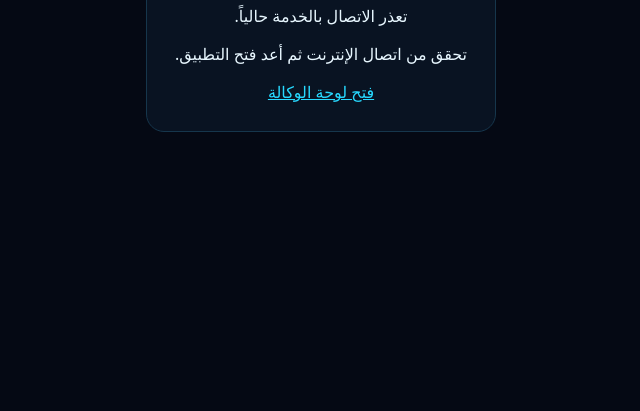
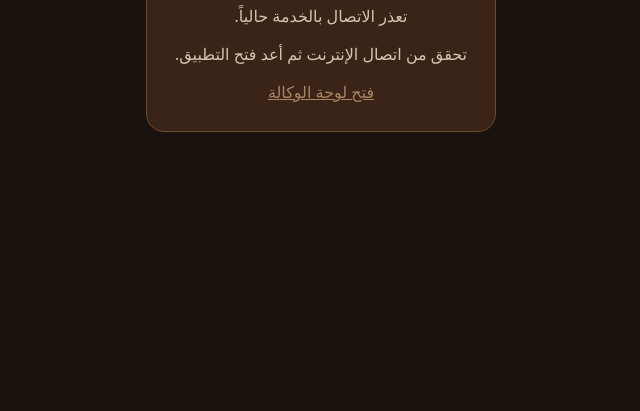
Before and after one commit to ezel920922-art/Multi-market-AI-trading, a website: page mobile/www/index.html in a window 1280 px wide. Shown: the part 389-800 px from the top of the page, without its empty margins (319-959 px from the left). Drawn offline with Linux system fonts and the light colour scheme.

Commit message:
Apply espresso bronze palette to Android offline fallback

```diff
--- a/mobile/www/index.html
+++ b/mobile/www/index.html
@@ -1 +1 @@
-<!doctype html><html lang="ar" dir="rtl"><head><meta charset="utf-8"><meta name="viewport" content="width=device-width,initial-scale=1,viewport-fit=cover"><meta name="theme-color" content="#050914"><title>AI Trading Agency</title><style>body{margin:0;min-height:100vh;display:grid;place-items:center;background:#050914;color:#e8f7ff;font:16px system-ui;text-align:center}.card{padding:28px;max-width:320px;border:1px solid #16364c;border-radius:18px;background:#091322}a{color:#27d9ff}</style></head><body><main class="card"><h1>AI SWARM</h1><p>تعذر الاتصال بالخدمة حالياً.</p><p>تحقق من اتصال الإنترنت ثم أعد فتح التطبيق.</p><a href="https://multi-market-ai-trading.onrender.com/desk">فتح لوحة الوكالة</a></main></body></html>
+<!doctype html><html lang="ar" dir="rtl"><head><meta charset="utf-8"><meta name="viewport" content="width=device-width,initial-scale=1,viewport-fit=cover"><meta name="theme-color" content="#1A120E"><title>AI Trading Agency</title><style>body{margin:0;min-height:100vh;display:grid;place-items:center;background:#1A120E;color:#D5C4AE;font:16px system-ui;text-align:center}.card{padding:28px;max-width:320px;border:1px solid #6B4A2E;border-radius:18px;background:#3A2418}a{color:#A88462}</style></head><body><main class="card"><h1>AI SWARM</h1><p>تعذر الاتصال بالخدمة حالياً.</p><p>تحقق من اتصال الإنترنت ثم أعد فتح التطبيق.</p><a href="https://multi-market-ai-trading.onrender.com/desk">فتح لوحة الوكالة</a></main></body></html>
```
